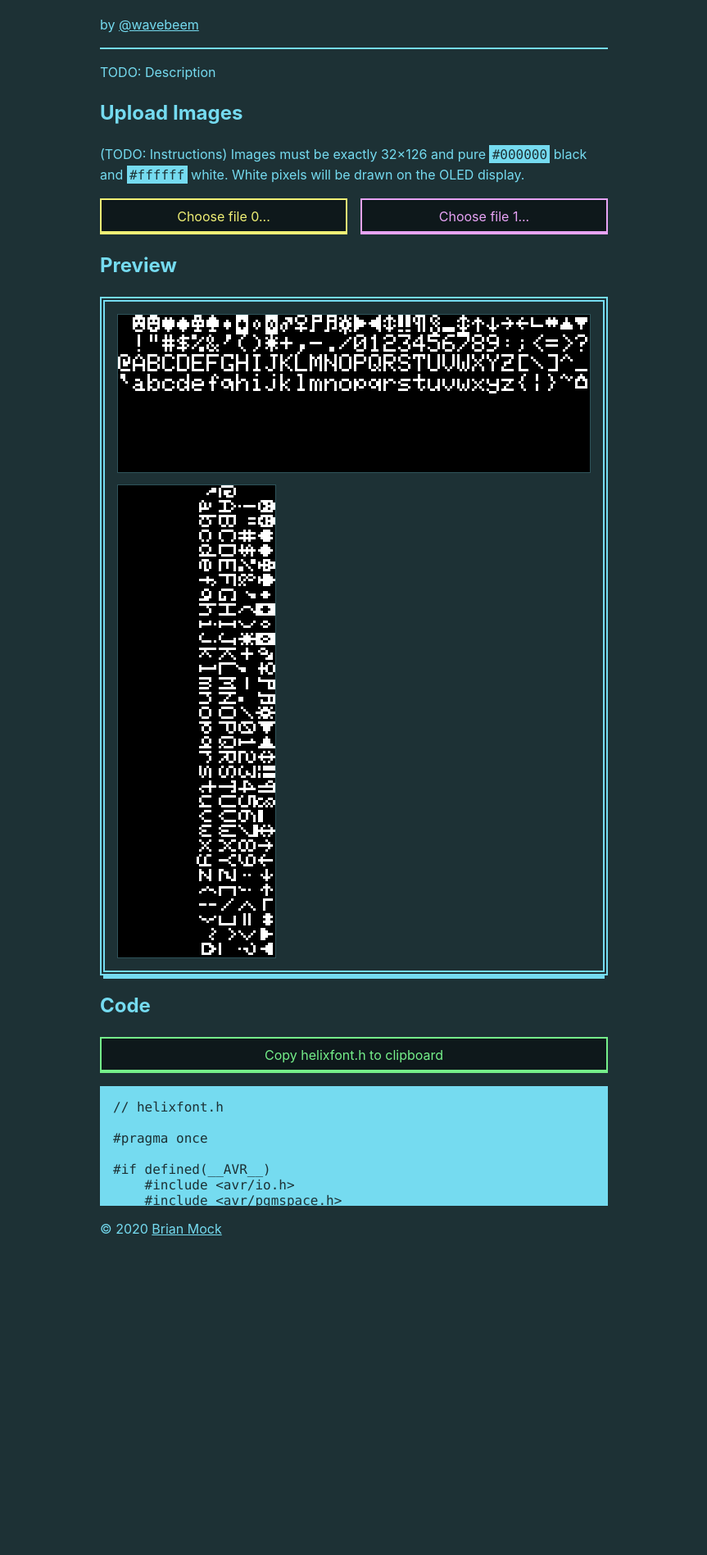
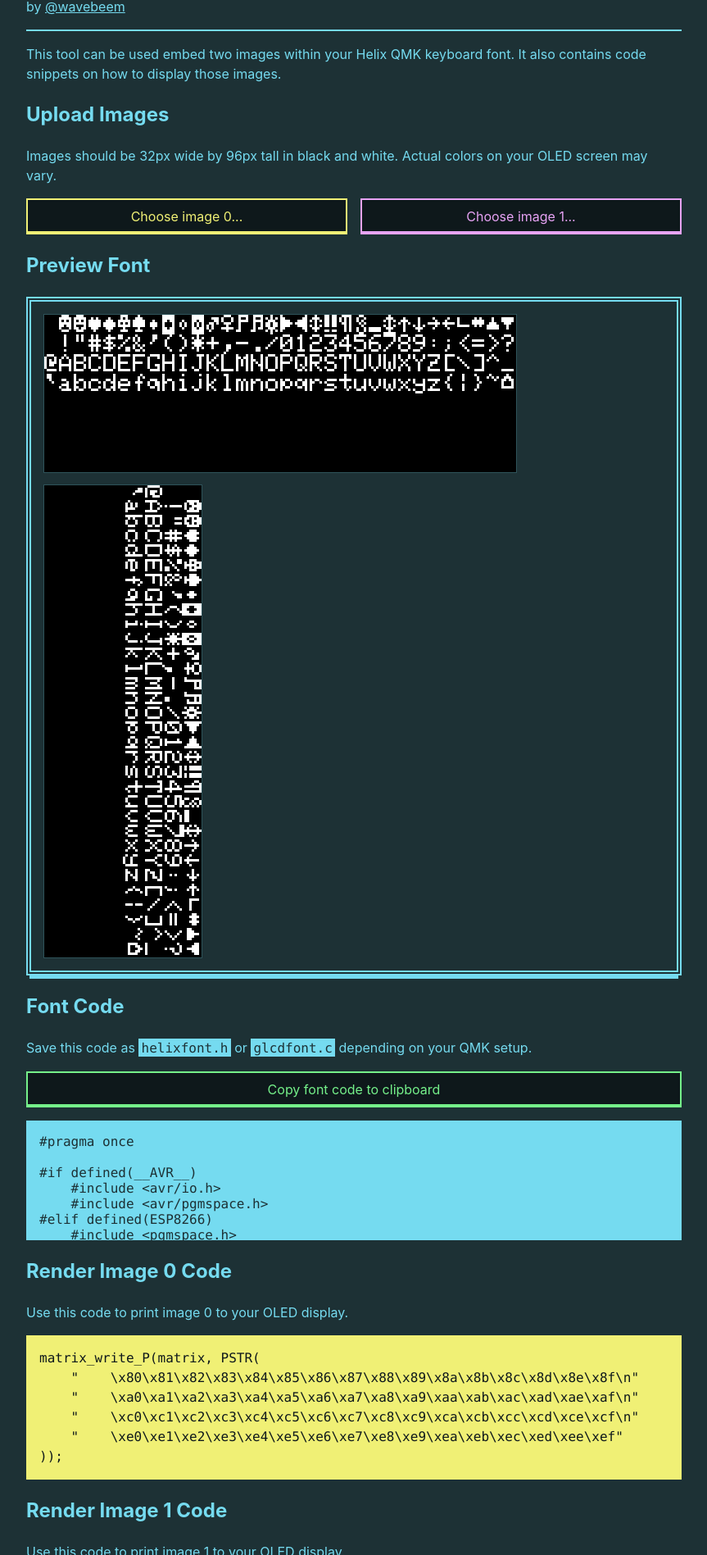
Before and after one commit to wavebeem/helix-font-tool, a plain HTML site: page index.html in a window 1280 px wide. Shown: the part 89-1986 px from the top of the page at 82% size, without its empty margins (208-1071 px from the left). Before the commit the page ends 1632 px from the top, so only its background shows below. Drawn offline with Linux system fonts and the light colour scheme.

Commit message:
cool stuff :)

```diff
--- a/index.html
+++ b/index.html
@@ -3,36 +3,63 @@
   <head>
     <meta charset="UTF-8" />
     <meta name="viewport" content="width=device-width, initial-scale=1.0" />
-    <title>Helix Font Tool</title>
+    <title>Helix Font for QMK</title>
     <script type="module" src="main.js"></script>
     <link rel="stylesheet" href="1bit-ui.css" />
     <link rel="stylesheet" href="style.css" />
   </head>
   <body>
-    <h1>Helix Font Tool</h1>
+    <h1 class="margin-bottom-0">Helix Font for QMK</h1>
 
-    <p>
+    <div class="margin-bottom-1rem">
       by <a href="https://twitter.com/wavebeem" class="bit-link">@wavebeem</a>
-    </p>
+    </div>
 
     <hr class="bit-hr" />
 
-    <p>TODO: Description</p>
+    <p>
+      This tool can be used embed two images within your Helix QMK keyboard
+      font. It also contains code snippets on how to display those images.
+    </p>
 
     <h2>Upload Images</h2>
     <p>
-      (TODO: Instructions) Images must be exactly 32&times;126 and pure
-      <code class="bit-code">#000000</code> black and
-      <code class="bit-code">#ffffff</code> white. White pixels will be drawn on
-      the OLED display.
+      Images should be 32px wide by 96px tall in black and white. Actual colors
+      on your OLED screen may vary.
     </p>
     <helix-files id="files"></helix-files>
 
-    <h2>Preview</h2>
+    <h2>Preview Font</h2>
     <helix-preview id="preview" class="bit-card"></helix-preview>
 
-    <h2>Code</h2>
+    <h2>Font Code</h2>
+    <p>
+      Save this code as <code class="bit-code">helixfont.h</code> or
+      <code class="bit-code">glcdfont.c</code> depending on your QMK setup.
+    </p>
     <helix-font></helix-font>
+
+    <h2>Render Image 0 Code</h2>
+    <p>Use this code to print image 0 to your OLED display.</p>
+    <pre class="bit-pre pal-yellow">
+matrix_write_P(matrix, PSTR(
+    "    \x80\x81\x82\x83\x84\x85\x86\x87\x88\x89\x8a\x8b\x8c\x8d\x8e\x8f\n"
+    "    \xa0\xa1\xa2\xa3\xa4\xa5\xa6\xa7\xa8\xa9\xaa\xab\xac\xad\xae\xaf\n"
+    "    \xc0\xc1\xc2\xc3\xc4\xc5\xc6\xc7\xc8\xc9\xca\xcb\xcc\xcd\xce\xcf\n"
+    "    \xe0\xe1\xe2\xe3\xe4\xe5\xe6\xe7\xe8\xe9\xea\xeb\xec\xed\xee\xef"
+));</pre
+    >
+
+    <h2>Render Image 1 Code</h2>
+    <p>Use this code to print image 1 to your OLED display.</p>
+    <pre class="bit-pre pal-purple">
+matrix_write_P(matrix, PSTR(
+    "    \x90\x91\x92\x93\x94\x95\x96\x97\x98\x99\x9a\x9b\x9c\x9d\x9e\x9f\n"
+    "    \xb0\xb1\xb2\xb3\xb4\xb5\xb6\xb7\xb8\xb9\xba\xbb\xbc\xbd\xbe\xbf\n"
+    "    \xd0\xd1\xd2\xd3\xd4\xd5\xd6\xd7\xd8\xd9\xda\xdb\xdc\xdd\xde\xdf\n"
+    "    \xf0\xf1\xf2\xf3\xf4\xf5\xf6\xf7\xf8\xf9\xfa\xfb\xfc\xfd\xfe\xff"
+));</pre
+    >
 
     <footer>
       &copy; 2020
@@ -42,10 +69,10 @@
     <template id="template-helix-files-element">
       <div class="grid gap-1rem grid-2col">
         <button data-file="button0" type="button" class="bit-button pal-yellow">
-          Choose file 0...
+          Choose image 0...
         </button>
         <button data-file="button1" type="button" class="bit-button pal-purple">
-          Choose file 1...
+          Choose image 1...
         </button>
         <input hidden type="file" data-file="file0" />
         <input hidden type="file" data-file="file1" />
@@ -59,7 +86,7 @@
 
     <template id="template-helix-font-element">
       <button type="button" class="bit-button pal-green">
-        Copy helixfont.h to clipboard
+        Copy font code to clipboard
       </button>
       <textarea readonly class="bit-pre border-0 margin-0" rows="6"></textarea>
     </template>
--- a/main.js
+++ b/main.js
@@ -29,14 +29,14 @@ class HelixFilesElement extends HTMLElement {
     this.file0.addEventListener("change", event => {
       event.preventDefault();
       const file = event.target.files[0];
-      this.button0.textContent = `Change file 0... [${file.name}]`;
+      this.button0.textContent = `Change image 0... (${file.name})`;
       const obj = { detail: { file } };
       this.dispatchEvent(new CustomEvent(`change-file0`, obj));
     });
     this.file1.addEventListener("change", event => {
       event.preventDefault();
       const file = event.target.files[0];
-      this.button1.textContent = `Change file 1... [${file.name}]`;
+      this.button1.textContent = `Change image 1... (${file.name})`;
       const obj = { detail: { file } };
       this.dispatchEvent(new CustomEvent(`change-file1`, obj));
     });
@@ -75,7 +75,7 @@ class HelixFilesElement extends HTMLElement {
 class HelixPreviewElement extends HTMLElement {
   connectedCallback() {
     this.innerHTML = "";
-    this.classList.add("size-min", "grid", "gap-1rem");
+    this.classList.add("grid", "gap-1rem");
     this.appendChild(getTemplate("#template-helix-preview-element"));
     this.hCanvas = this.querySelector("[data-orientation='horizontal']");
     this.vCanvas = this.querySelector("[data-orientation='vertical']");
@@ -213,8 +213,6 @@ class HelixFontElement extends HTMLElement {
 
 function formatLines(lines) {
   return `\
-// helixfont.h
-
 #pragma once
 
 #if defined(__AVR__)
--- a/style.css
+++ b/style.css
@@ -39,7 +39,7 @@ textarea {
 }
 
 body {
-  max-width: min-content;
+  max-width: 800px;
   margin: 0 auto;
   font-family: var(--font-sans);
   padding: 1rem;
@@ -55,6 +55,14 @@ textarea {
 
 footer {
   margin: 1rem 0;
+}
+
+.margin-bottom-0 {
+  margin-bottom: 0;
+}
+
+.margin-bottom-1rem {
+  margin-bottom: 1rem;
 }
 
 .gap-1rem {
@@ -82,11 +90,6 @@ footer {
   text-align: center;
 }
 
-.size-min {
-  width: min-content;
-  height: min-content;
-}
-
 .screen {
   box-shadow: 0 0 0 1px hsla(190, 80%, 70%, 0.2);
 }
```
